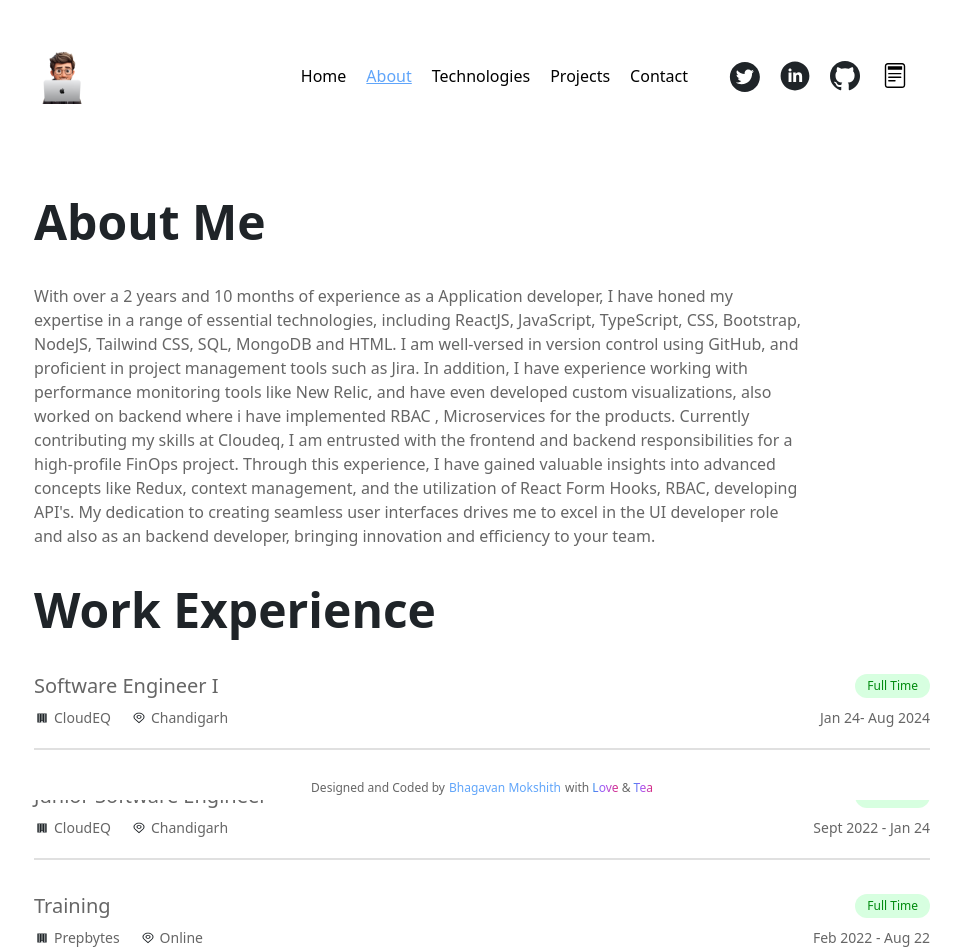
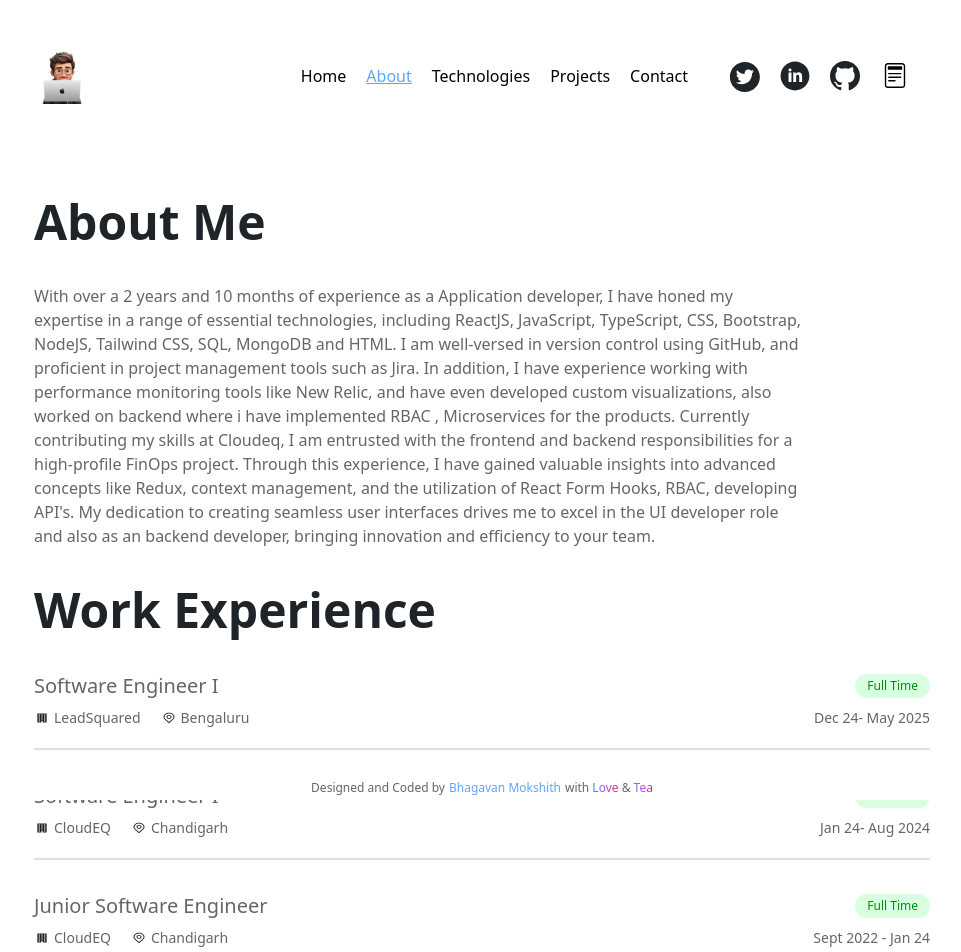
Before and after one commit to Mokshithabhi/Portfolio, a React (Create React App) app: page /about in a window 1280 px wide. Shown: the top 952 px of the page, without its empty margins (158-1119 px from the left). Built offline with nearby package versions, Linux system fonts and the light colour scheme.

Commit message:
modified the work details

```diff
--- a/src/Details.ts
+++ b/src/Details.ts
@@ -85,6 +85,13 @@ type WorkDetails = {
 };
 
 export const workDetails: WorkDetails[] = [
+  {
+    Position: "Software Engineer I",
+    Company: `LeadSquared`,
+    Location: "Bengaluru",
+    Type: "Full Time",
+    Duration: "Dec 24- May 2025",
+  },
   {
     Position: "Software Engineer I",
     Company: `CloudEQ`,
```
